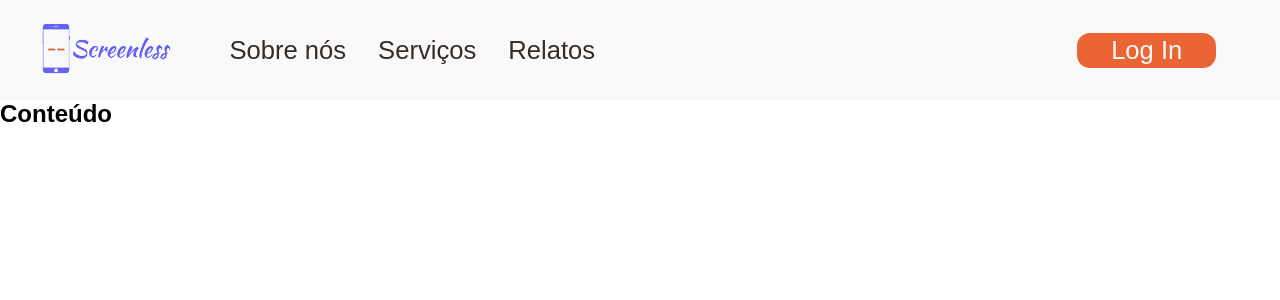
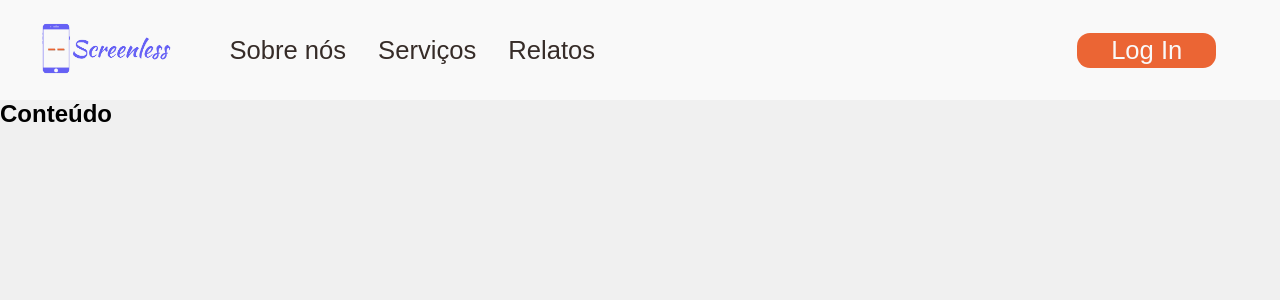
Before and after one commit to LucasReis26/screenless, a React (Vite) app: page / in a window 1280 px wide. Shown: the top 300 px of the page. Built offline with nearby package versions, Linux system fonts and the light colour scheme; a web font is replaced by a local one.

Commit message:
Corrigindo coloracao figure

```diff
--- a/src/components/Header/Header.module.css
+++ b/src/components/Header/Header.module.css
@@ -10,11 +10,17 @@
 
 .box div{
 	justify-content: start;
+	height:75px;
+}
+
+.box figure{
+	background-color: var(--soft-white);
 }
 
 .box img{
 	height: 75px;
 	padding: 0px 40px;
+	background-color: var(--soft-white);
 }
 
 
@@ -23,6 +29,7 @@
 	font-size: 1.6rem;
 	text-decoration: none;
 	color: var(--text);
+	background-color: var(--soft-white)
 }
 
 .btn{
--- a/src/index.css
+++ b/src/index.css
@@ -21,4 +21,5 @@
 	margin: 0;
 	padding: 0;
 	box-sizing: border-box;
+	background-color: var(--soft-gray);
 }
```
